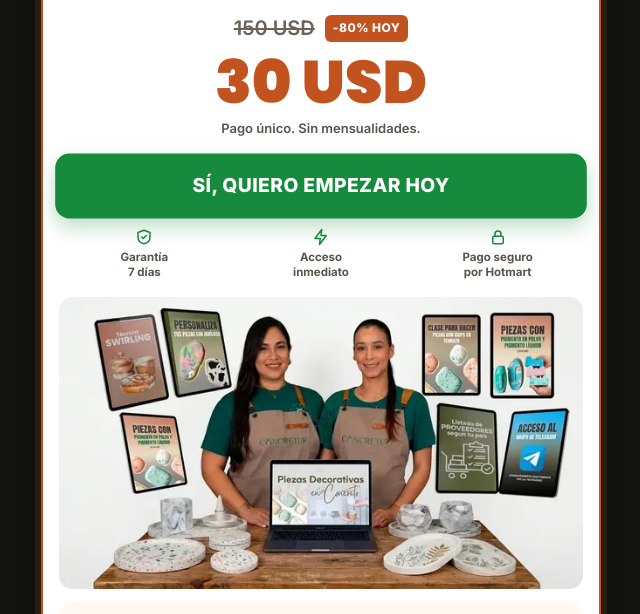
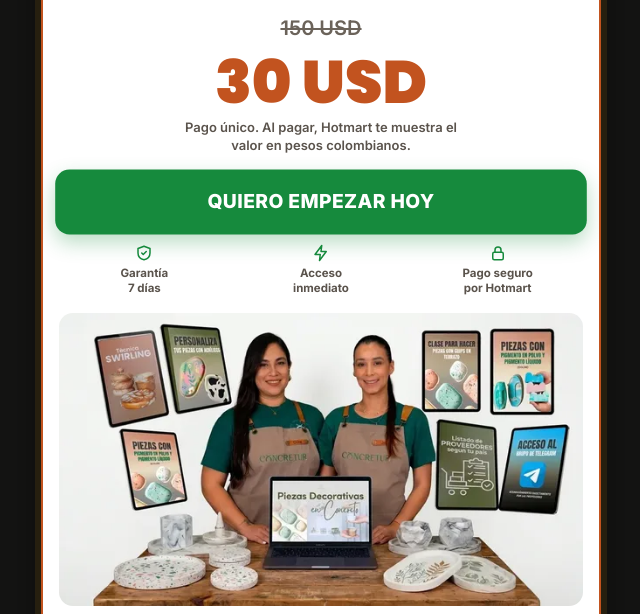
Before and after one commit to Somos-Aura/piezas-concreto, a plain HTML site: page index.html in a window 1280 px wide. Shown: the part 9318-9932 px from the top of the page, without its empty margins (319-959 px from the left). Drawn offline with Linux system fonts and the light colour scheme.

Commit message:
Oferta: sin -80%, nota de pesos colombianos, botón 'Quiero empezar hoy', primer bullet El método en video
Co-Authored-By: Claude Opus 5.5 <noreply@anthropic.com>
Claude-Session: https://claude.ai/code/session_01X73v3S4VwbDa6RmfoTan1S

```diff
--- a/index.html
+++ b/index.html
@@ -175,7 +175,7 @@ h1{font-family:Poppins,sans-serif;font-weight:800;font-size:28px;line-height:1.1
 .o-title{font-size:25px!important}
 .o-save{color:#fff!important;background:var(--accent)!important}
 .o-price{font-size:60px!important;margin-top:-4px!important}
-.o-meta{margin-top:-6px}
+.o-meta{margin-top:-6px;max-width:300px;line-height:1.4}
 .cta.o-cta{width:100%;font-size:19px}
 .o-trust{width:100%;display:grid;grid-template-columns:repeat(3,1fr);gap:6px;margin-top:-2px}
 .o-trust span{display:flex;flex-direction:column;align-items:center;gap:4px;font-size:11.5px;font-weight:700;line-height:1.25;color:var(--muted)}
@@ -452,10 +452,10 @@ footer p:first-child{font-size:13px;font-weight:700;color:var(--sand)}
       </div>
       <h2 class="o-title">Piezas decorativas en concreto</h2>
       <p class="o-sub">Curso completo + 7 bonos</p>
-      <div class="o-was"><s>150 USD</s><span class="o-save">-80% HOY</span></div>
+      <div class="o-was"><s>150 USD</s></div>
       <p class="o-price">30 USD</p>
-      <p class="o-meta">Pago único. Sin mensualidades.</p>
-      <a class="cta o-cta js-cta" data-boton="Oferta" href="https://go.hotmart.com/P107411580Q?ap=061d">Sí, quiero empezar hoy</a>
+      <p class="o-meta">Pago único. Al pagar, Hotmart te muestra el valor en pesos colombianos.</p>
+      <a class="cta o-cta js-cta" data-boton="Oferta" href="https://go.hotmart.com/P107411580Q?ap=061d">Quiero empezar hoy</a>
       <div class="o-trust">
         <span><svg width="18" height="18" viewBox="0 0 24 24" fill="none" stroke="#168A3D" stroke-width="2" stroke-linecap="round" stroke-linejoin="round" aria-hidden="true"><path d="M12 3l8 3v6c0 5-3.5 8-8 9-4.5-1-8-4-8-9V6z"/><path d="M9 12l2 2 4-4"/></svg>Garantía<br>7 días</span>
         <span><svg width="18" height="18" viewBox="0 0 24 24" fill="none" stroke="#168A3D" stroke-width="2" stroke-linecap="round" stroke-linejoin="round" aria-hidden="true"><path d="M13 2L4 14h7l-1 8 9-12h-7z"/></svg>Acceso<br>inmediato</span>
@@ -464,7 +464,7 @@ footer p:first-child{font-size:13px;font-weight:700;color:var(--sand)}
       <img class="o-img" src="img/curso-600.webp" srcset="img/curso-600.webp 600w, img/curso-1100.webp 1100w" sizes="(max-width: 600px) 90vw, 520px" width="600" height="335" loading="lazy" decoding="async" alt="Carolina y Juliana con el contenido Piezas Decorativas en Concreto en una laptop, los 7 bonos y piezas terminadas">
       <div class="o-list">
         <p class="o-list-t">Lo que recibes</p>
-        <div class="row"><svg class="ico" width="20" height="20" viewBox="0 0 24 24" aria-hidden="true"><circle cx="12" cy="12" r="11" fill="#168A3D"/><path d="M7 12.5l3.2 3.2L17 9" stroke="#fff" stroke-width="2.4" fill="none" stroke-linecap="round" stroke-linejoin="round"/></svg><p><strong>+90 videos</strong>, de cero a avanzado</p></div>
+        <div class="row"><svg class="ico" width="20" height="20" viewBox="0 0 24 24" aria-hidden="true"><circle cx="12" cy="12" r="11" fill="#168A3D"/><path d="M7 12.5l3.2 3.2L17 9" stroke="#fff" stroke-width="2.4" fill="none" stroke-linecap="round" stroke-linejoin="round"/></svg><p><strong>El método en video</strong>: de tu primera mezcla a tu primera venta, en 4 pasos</p></div>
         <div class="row"><svg class="ico" width="20" height="20" viewBox="0 0 24 24" aria-hidden="true"><circle cx="12" cy="12" r="11" fill="#168A3D"/><path d="M7 12.5l3.2 3.2L17 9" stroke="#fff" stroke-width="2.4" fill="none" stroke-linecap="round" stroke-linejoin="round"/></svg><p><strong>10 piezas guiadas</strong>: blanco, gris, marmoleado, terrazo, microterrazo, swirling, color y más</p></div>
         <div class="row"><svg class="ico" width="20" height="20" viewBox="0 0 24 24" aria-hidden="true"><circle cx="12" cy="12" r="11" fill="#168A3D"/><path d="M7 12.5l3.2 3.2L17 9" stroke="#fff" stroke-width="2.4" fill="none" stroke-linecap="round" stroke-linejoin="round"/></svg><p><strong>Módulo de negocio</strong>: costeo, empaque, catálogo y redes sociales</p></div>
         <div class="row"><svg class="ico" width="20" height="20" viewBox="0 0 24 24" aria-hidden="true"><circle cx="12" cy="12" r="11" fill="#168A3D"/><path d="M7 12.5l3.2 3.2L17 9" stroke="#fff" stroke-width="2.4" fill="none" stroke-linecap="round" stroke-linejoin="round"/></svg><p><strong>Acompañamiento</strong> de las profesoras</p></div>
```
